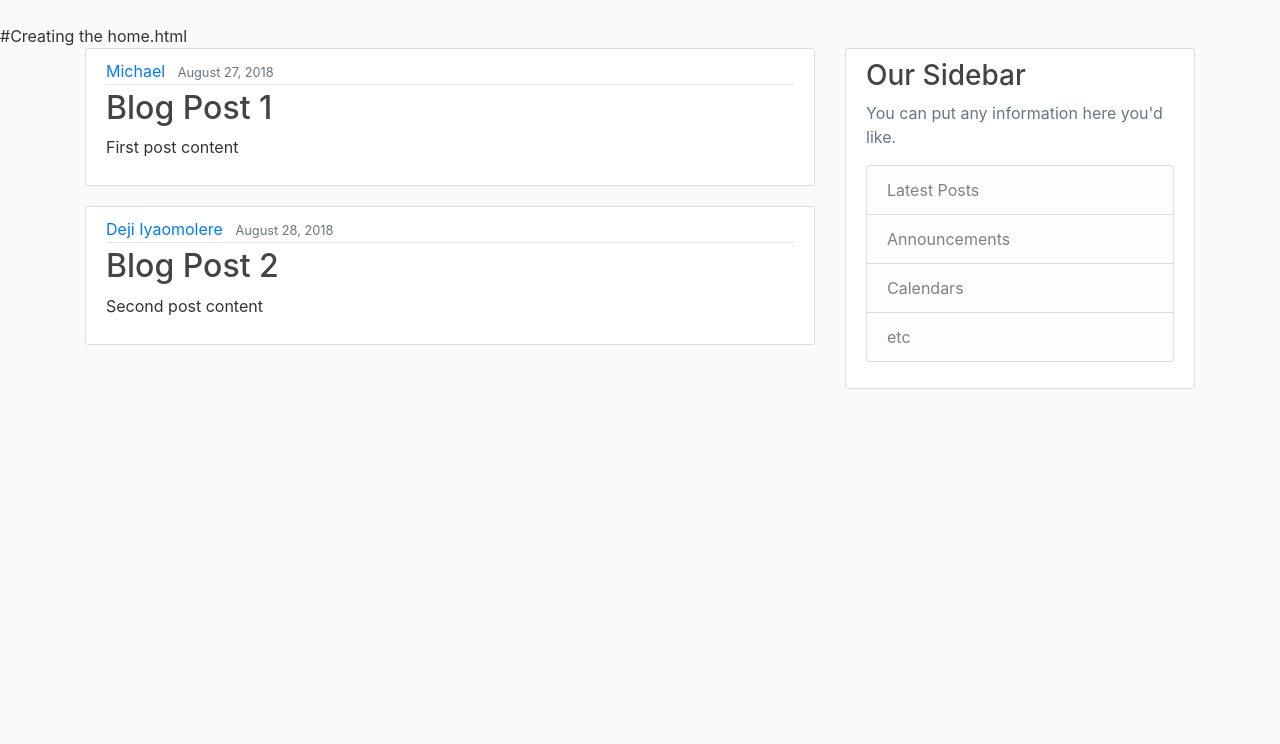
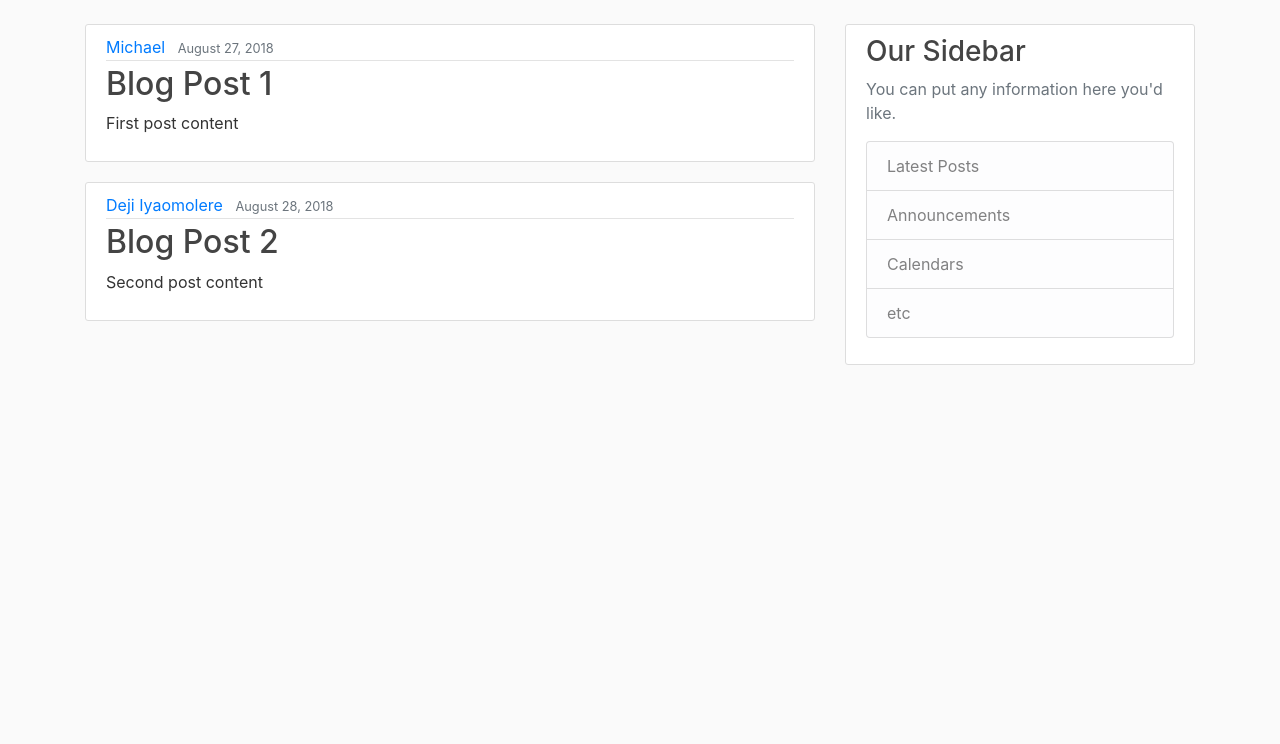
Before and after one commit to donmikoa/mike_web_app, a Django app: page / in a window 1280 px wide. Shown: the part 56-800 px from the top of the page. Run offline with Django 3.2, Linux system fonts and the light colour scheme; some libraries are stand-ins or nearby versions.

```diff
--- a/blog/templates/blog/home.html
+++ b/blog/templates/blog/home.html
@@ -1,4 +1,4 @@
-#Creating the home.html
+
 {% extends 'blog/base.html' %}
 {% block content %}
     {% for post in posts %}
```
